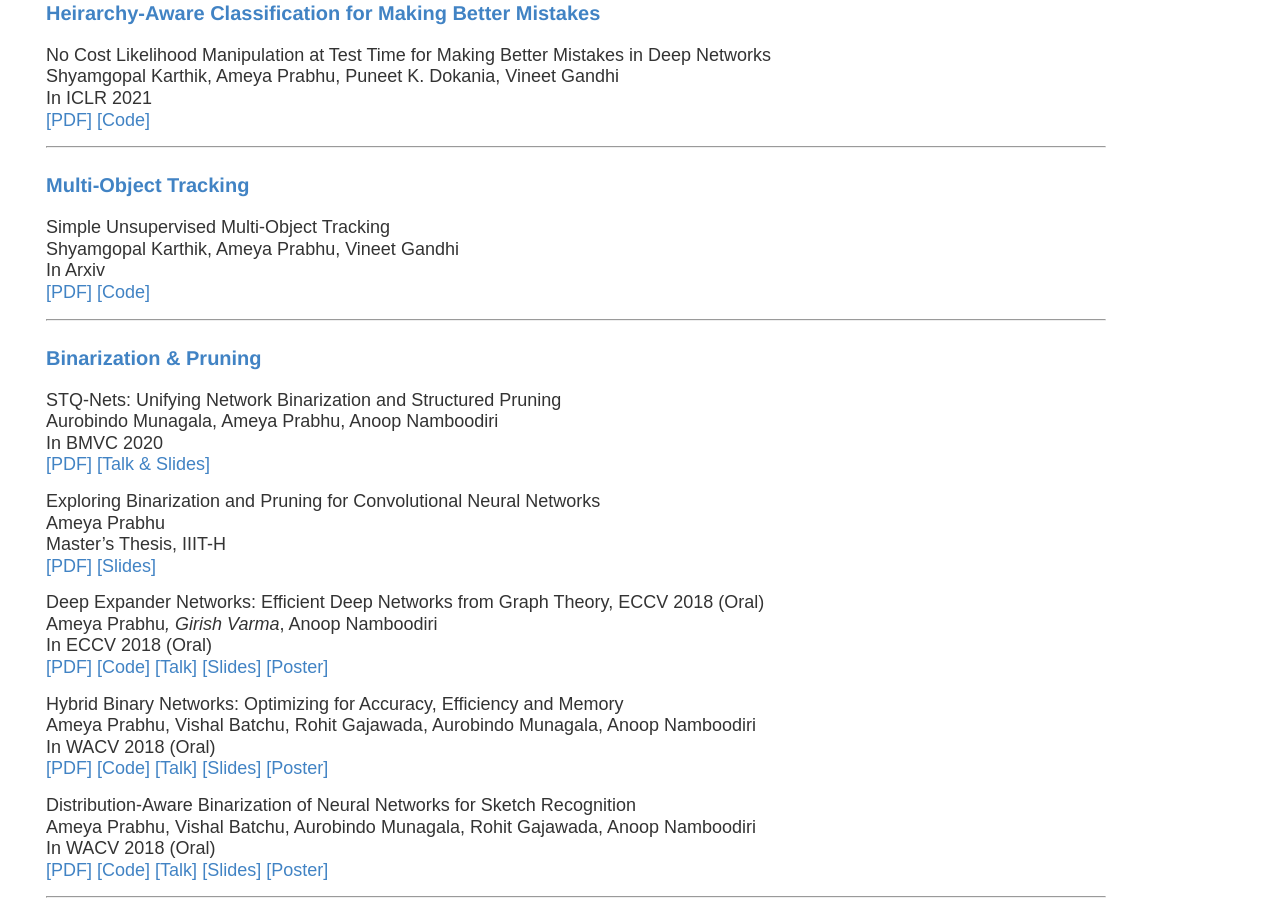
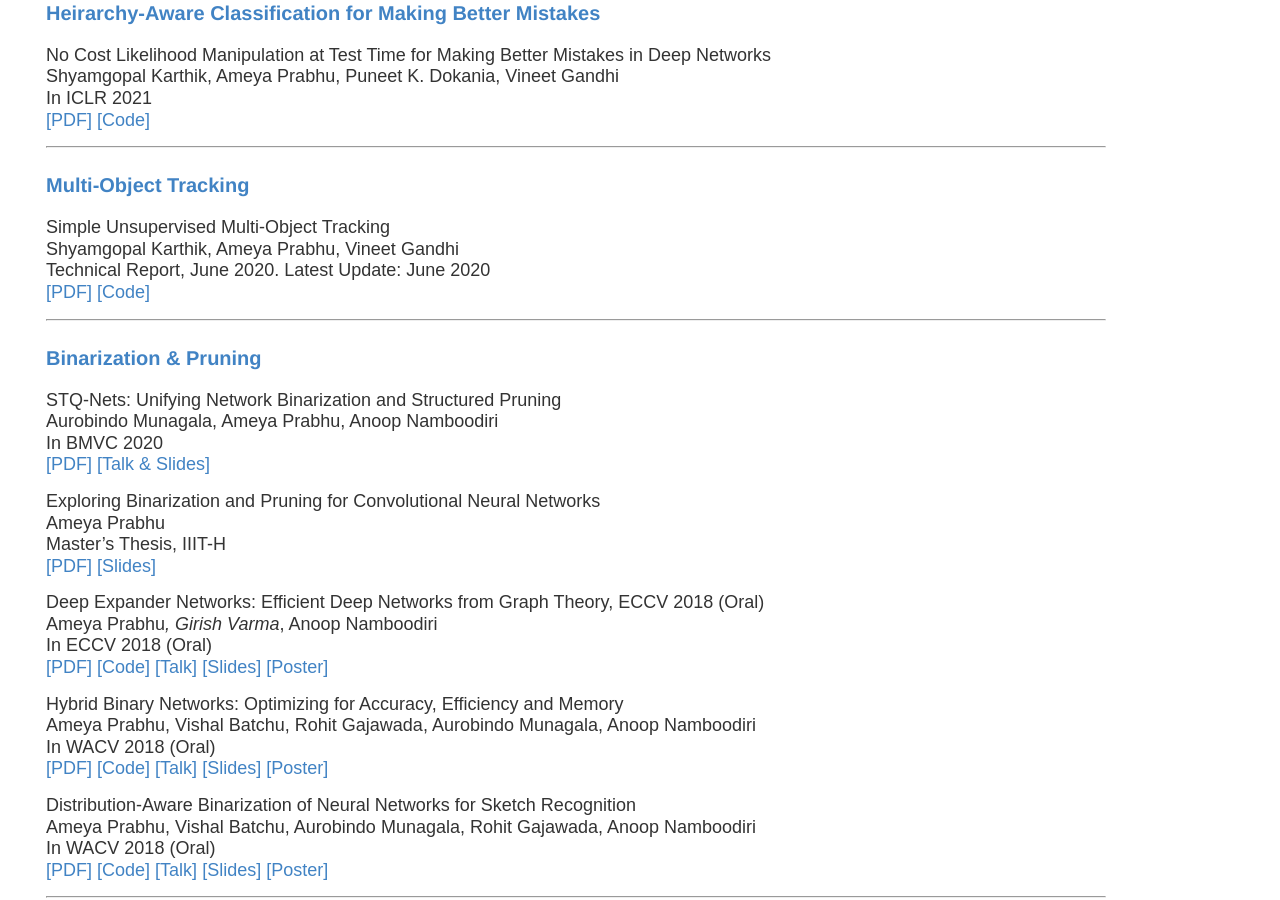
Before and after one commit to drimpossible/drimpossible.github.io, a Jekyll site: the page built from publications/index.md, in a window 1280 px wide and 900 px high, scrolled down 1212 px. Built offline with Jekyll 4.4.1, drawn with Linux system fonts in a browser that asks for light colours.

Commit message:
Update index.md

```diff
--- a/publications/index.md
+++ b/publications/index.md
@@ -41,7 +41,7 @@
 ---
 ### <a name="unsuplearn" id="unsuplearn"> Multi-Object Tracking
 
-Simple Unsupervised Multi-Object Tracking <br/> Shyamgopal Karthik, Ameya Prabhu, Vineet Gandhi <br/> In Arxiv <br/> [\[PDF\]](https://arxiv.org/abs/2006.02609) [\[Code\]](https://github.com/sgk98/SimpleMOT)
+Simple Unsupervised Multi-Object Tracking <br/> Shyamgopal Karthik, Ameya Prabhu, Vineet Gandhi <br/> Technical Report, June 2020. Latest Update: June 2020 <br/> [\[PDF\]](https://github.com/drimpossible/drimpossible.github.io/blob/956e70127df5a42fdd3ccef91baa706aa9bc969d/documents/SimpleReID.pdf) [\[Code\]](https://github.com/sgk98/SimpleMOT)
 
 
 ---
```
